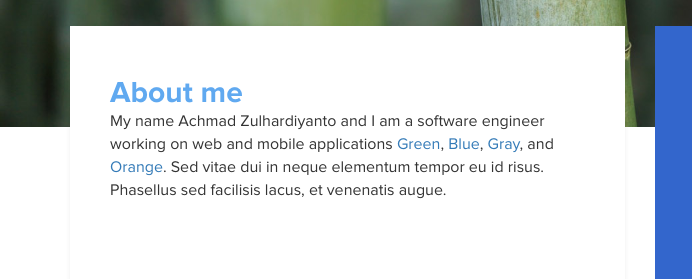
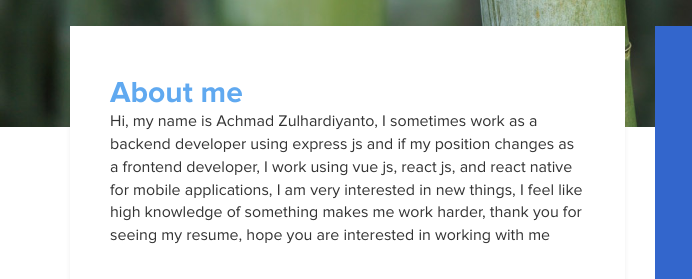
Before and after one commit to hardy-dev/hardi-dev.github.io, a plain HTML site: page profile.html in a window 1280 px wide. Shown: the part 673-952 px from the top of the page, 0-692 px from the left. Drawn offline with Linux system fonts and the light colour scheme.

Commit message:
need to finishing all

```diff
--- a/profile.html
+++ b/profile.html
@@ -61,10 +61,7 @@ http://www.templatemo.com/tm-467-easy-profile
 			<div class="col-md-6 col-sm-12">
 				<div class="about">
 					<h3 class="accent">About me</h3>
-					<p>My name Achmad Zulhardiyanto and I am a software engineer working on web and mobile applications
-						<a href="index-green.html">Green</a>, <a href="index.html">Blue</a>, <a
-							href="index-gray.html">Gray</a>, and <a href="index-orange.html">Orange</a>. Sed vitae dui
-						in neque elementum tempor eu id risus. Phasellus sed facilisis lacus, et venenatis augue.</p>
+					<p>Hi, my name is Achmad Zulhardiyanto, I sometimes work as a backend developer using express js and if my position changes as a frontend developer, I work using vue js, react js, and react native for mobile applications, I am very interested in new things, I feel like high knowledge of something makes me work harder, thank you for seeing my resume, hope you are interested in working with me</p>
 				</div>
 			</div>
 			<div class="col-md-6 col-sm-12">
```
